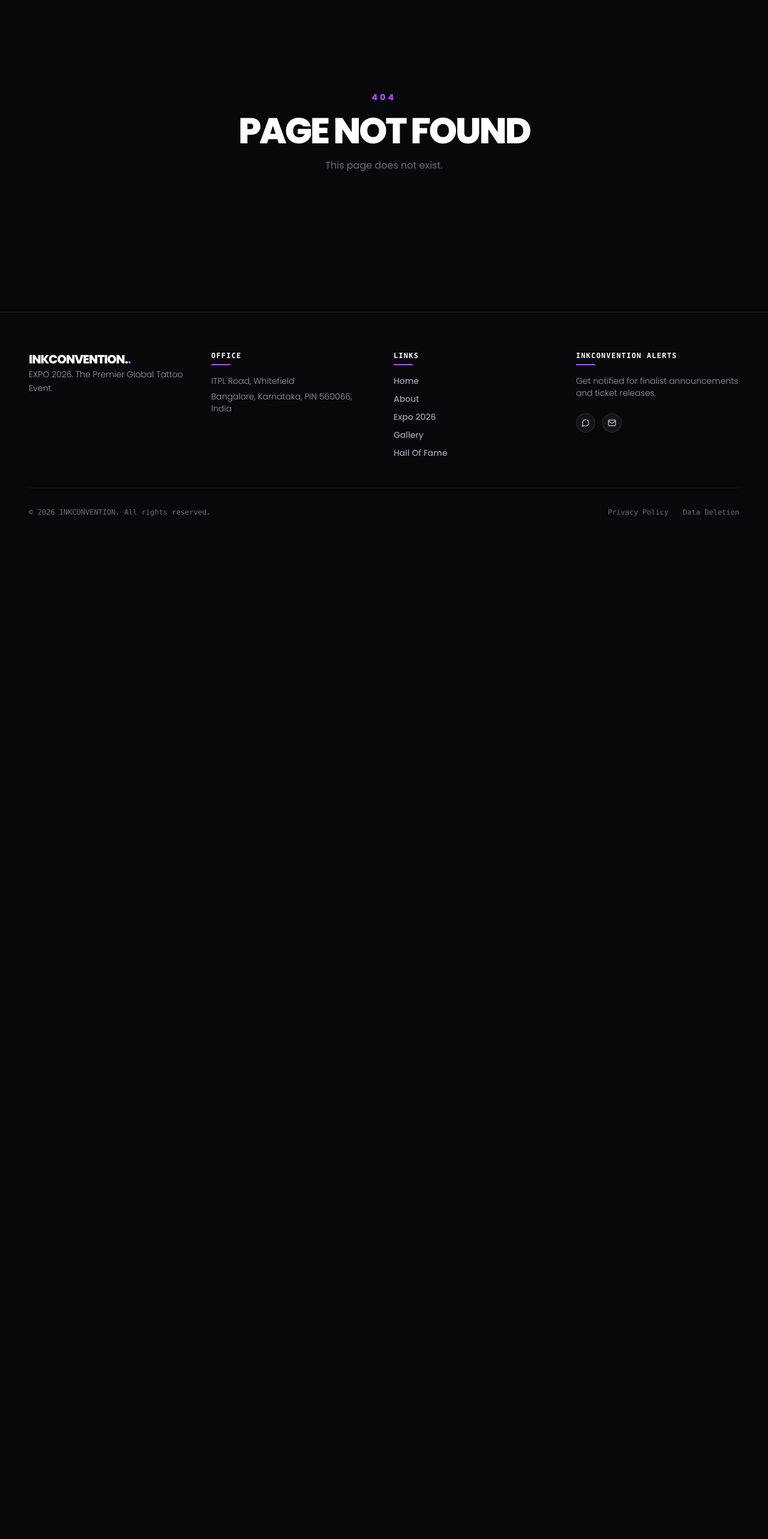
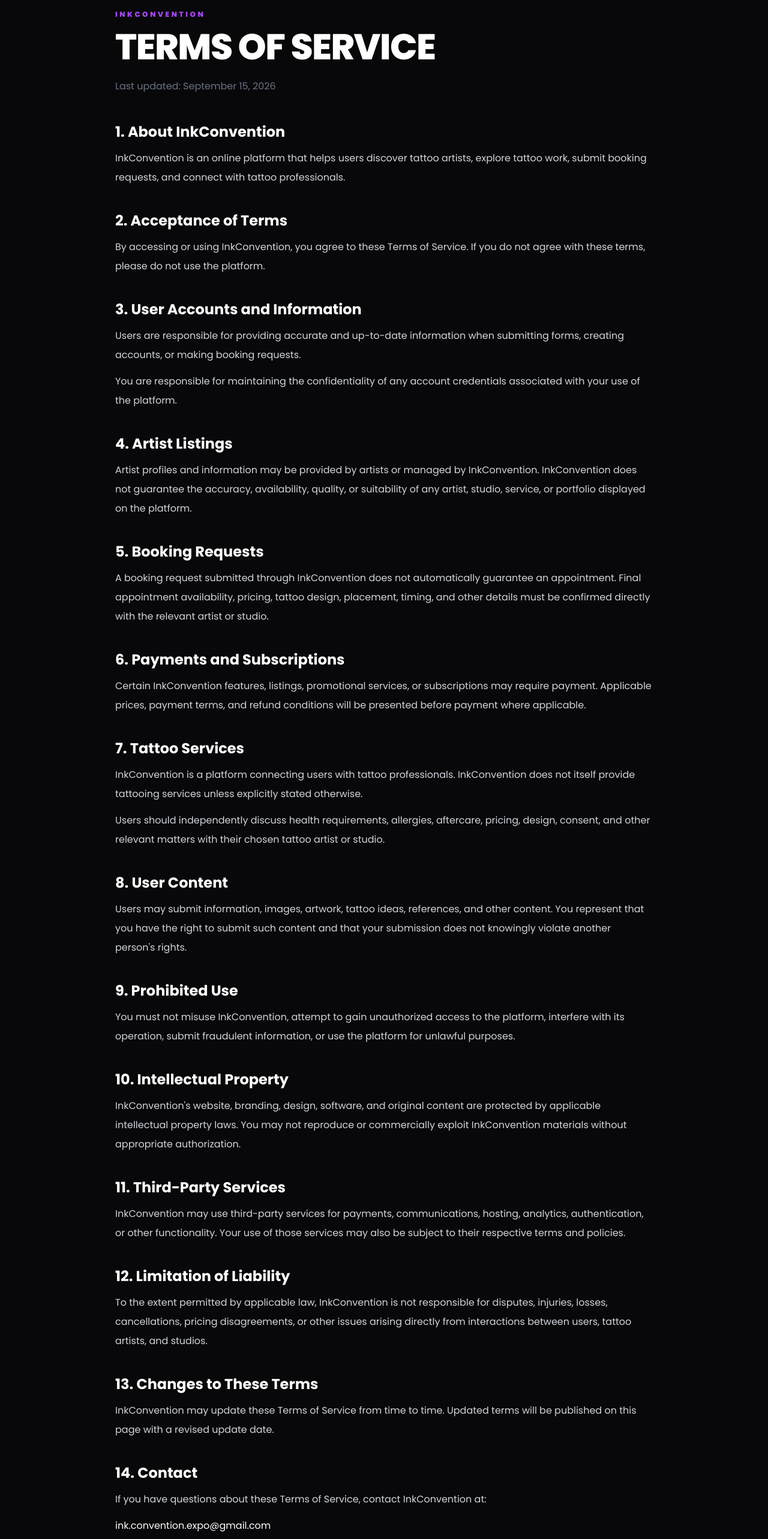
Before and after one commit to coolgiftsalways-arch/Ink_convention, a React (Vite) app in the folder frontend/: page /terms in a window 1280 px wide. Shown: the part 80-2646 px from the top of the page at 60% size. Before the commit the page ends 1006 px from the top, so only its background shows below. Built offline with nearby package versions, Linux system fonts and the light colour scheme; no server answers; a web font is replaced by a local one.

Commit message:
Add Terms of Service page

```diff
--- a/frontend/src/App.jsx
+++ b/frontend/src/App.jsx
@@ -50,6 +50,7 @@
 // import WhatsAppCampaigns from "./admin/WhatsAppCampaigns";
 import PrivacyPolicy from "./pages/PrivacyPolicy";
 import DataDeletion from "./pages/DataDeletion";
+import Terms from "./pages/Terms";
 
 /*
   DO NOT import AdminSidebar here.
@@ -127,6 +128,7 @@
               </PageTransition>
             }
           />
+          <Route path="/terms" element={<Terms />} />
 
           {/* =================================================
               ABOUT
--- a/frontend/src/components/Footer.jsx
+++ b/frontend/src/components/Footer.jsx
@@ -187,6 +187,13 @@
               Data Deletion
             </Link>
 
+            <Link
+    to="/data-deletion"
+    className="hover:text-white transition-colors duration-300"
+  >
+    Data Deletion
+  </Link>
+
           </div>
 
         </div>
--- /dev/null
+++ b/frontend/src/pages/Terms.jsx
@@ -0,0 +1,201 @@
+import React from "react";
+
+export default function Terms() {
+  return (
+    <main className="min-h-screen bg-[#08080a] text-white px-5 py-24">
+      <div className="max-w-4xl mx-auto">
+
+        <p className="text-purple-500 font-black text-xs tracking-[0.3em] uppercase mb-4">
+          InkConvention
+        </p>
+
+        <h1 className="text-4xl sm:text-6xl font-black uppercase tracking-tight mb-6">
+          Terms of Service
+        </h1>
+
+        <p className="text-gray-500 mb-12">
+          Last updated: September 15, 2026
+        </p>
+
+        <div className="space-y-10 text-gray-300 leading-8">
+
+          <section>
+            <h2 className="text-2xl font-bold text-white mb-3">
+              1. About InkConvention
+            </h2>
+            <p>
+              InkConvention is an online platform that helps users discover
+              tattoo artists, explore tattoo work, submit booking requests,
+              and connect with tattoo professionals.
+            </p>
+          </section>
+
+          <section>
+            <h2 className="text-2xl font-bold text-white mb-3">
+              2. Acceptance of Terms
+            </h2>
+            <p>
+              By accessing or using InkConvention, you agree to these Terms of
+              Service. If you do not agree with these terms, please do not use
+              the platform.
+            </p>
+          </section>
+
+          <section>
+            <h2 className="text-2xl font-bold text-white mb-3">
+              3. User Accounts and Information
+            </h2>
+            <p>
+              Users are responsible for providing accurate and up-to-date
+              information when submitting forms, creating accounts, or making
+              booking requests.
+            </p>
+            <p className="mt-3">
+              You are responsible for maintaining the confidentiality of any
+              account credentials associated with your use of the platform.
+            </p>
+          </section>
+
+          <section>
+            <h2 className="text-2xl font-bold text-white mb-3">
+              4. Artist Listings
+            </h2>
+            <p>
+              Artist profiles and information may be provided by artists or
+              managed by InkConvention. InkConvention does not guarantee the
+              accuracy, availability, quality, or suitability of any artist,
+              studio, service, or portfolio displayed on the platform.
+            </p>
+          </section>
+
+          <section>
+            <h2 className="text-2xl font-bold text-white mb-3">
+              5. Booking Requests
+            </h2>
+            <p>
+              A booking request submitted through InkConvention does not
+              automatically guarantee an appointment. Final appointment
+              availability, pricing, tattoo design, placement, timing, and
+              other details must be confirmed directly with the relevant
+              artist or studio.
+            </p>
+          </section>
+
+          <section>
+            <h2 className="text-2xl font-bold text-white mb-3">
+              6. Payments and Subscriptions
+            </h2>
+            <p>
+              Certain InkConvention features, listings, promotional services,
+              or subscriptions may require payment. Applicable prices,
+              payment terms, and refund conditions will be presented before
+              payment where applicable.
+            </p>
+          </section>
+
+          <section>
+            <h2 className="text-2xl font-bold text-white mb-3">
+              7. Tattoo Services
+            </h2>
+            <p>
+              InkConvention is a platform connecting users with tattoo
+              professionals. InkConvention does not itself provide tattooing
+              services unless explicitly stated otherwise.
+            </p>
+            <p className="mt-3">
+              Users should independently discuss health requirements,
+              allergies, aftercare, pricing, design, consent, and other
+              relevant matters with their chosen tattoo artist or studio.
+            </p>
+          </section>
+
+          <section>
+            <h2 className="text-2xl font-bold text-white mb-3">
+              8. User Content
+            </h2>
+            <p>
+              Users may submit information, images, artwork, tattoo ideas,
+              references, and other content. You represent that you have the
+              right to submit such content and that your submission does not
+              knowingly violate another person's rights.
+            </p>
+          </section>
+
+          <section>
+            <h2 className="text-2xl font-bold text-white mb-3">
+              9. Prohibited Use
+            </h2>
+            <p>
+              You must not misuse InkConvention, attempt to gain unauthorized
+              access to the platform, interfere with its operation, submit
+              fraudulent information, or use the platform for unlawful
+              purposes.
+            </p>
+          </section>
+
+          <section>
+            <h2 className="text-2xl font-bold text-white mb-3">
+              10. Intellectual Property
+            </h2>
+            <p>
+              InkConvention's website, branding, design, software, and
+              original content are protected by applicable intellectual
+              property laws. You may not reproduce or commercially exploit
+              InkConvention materials without appropriate authorization.
+            </p>
+          </section>
+
+          <section>
+            <h2 className="text-2xl font-bold text-white mb-3">
+              11. Third-Party Services
+            </h2>
+            <p>
+              InkConvention may use third-party services for payments,
+              communications, hosting, analytics, authentication, or other
+              functionality. Your use of those services may also be subject
+              to their respective terms and policies.
+            </p>
+          </section>
+
+          <section>
+            <h2 className="text-2xl font-bold text-white mb-3">
+              12. Limitation of Liability
+            </h2>
+            <p>
+              To the extent permitted by applicable law, InkConvention is not
+              responsible for disputes, injuries, losses, cancellations,
+              pricing disagreements, or other issues arising directly from
+              interactions between users, tattoo artists, and studios.
+            </p>
+          </section>
+
+          <section>
+            <h2 className="text-2xl font-bold text-white mb-3">
+              13. Changes to These Terms
+            </h2>
+            <p>
+              InkConvention may update these Terms of Service from time to
+              time. Updated terms will be published on this page with a
+              revised update date.
+            </p>
+          </section>
+
+          <section>
+            <h2 className="text-2xl font-bold text-white mb-3">
+              14. Contact
+            </h2>
+            <p>
+              If you have questions about these Terms of Service, contact
+              InkConvention at:
+            </p>
+
+            <p className="mt-3 text-white">
+              ink.convention.expo@gmail.com
+            </p>
+          </section>
+
+        </div>
+      </div>
+    </main>
+  );
+}
```
